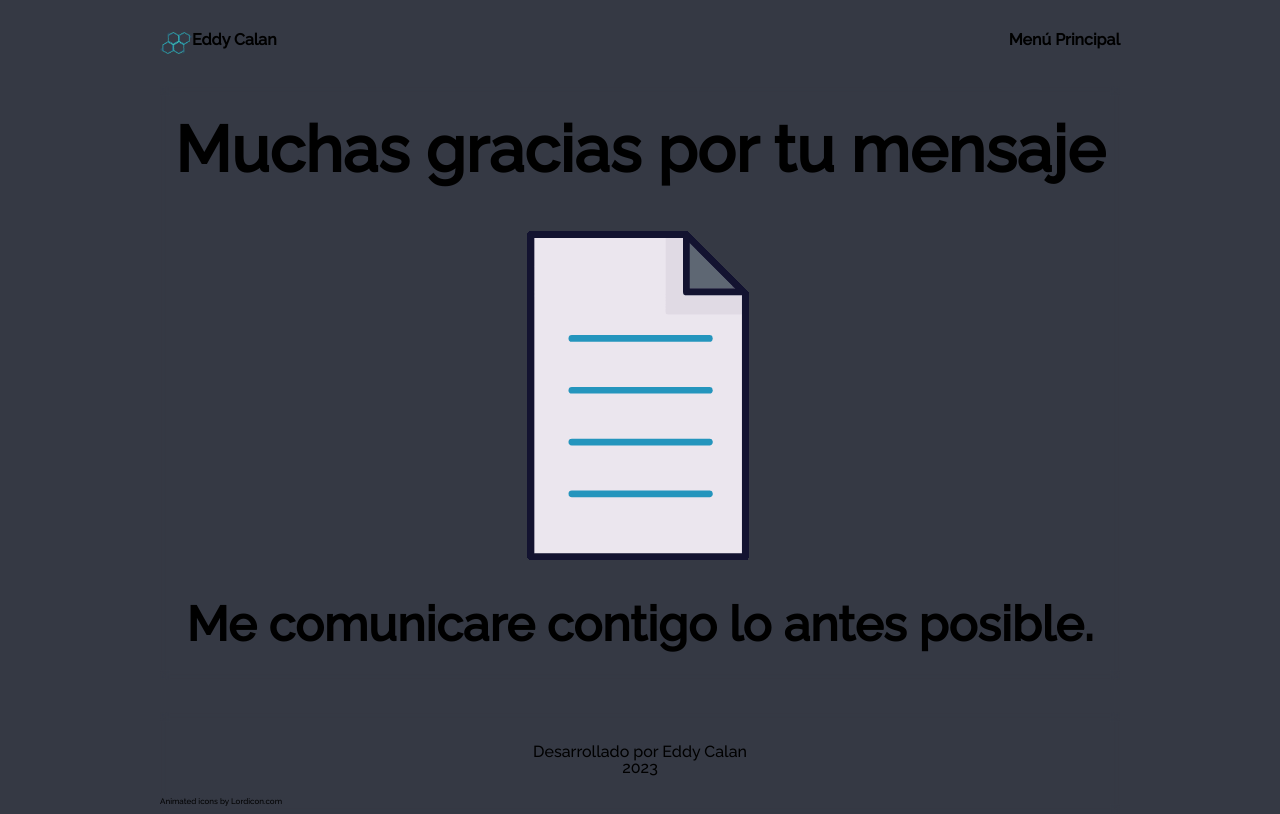
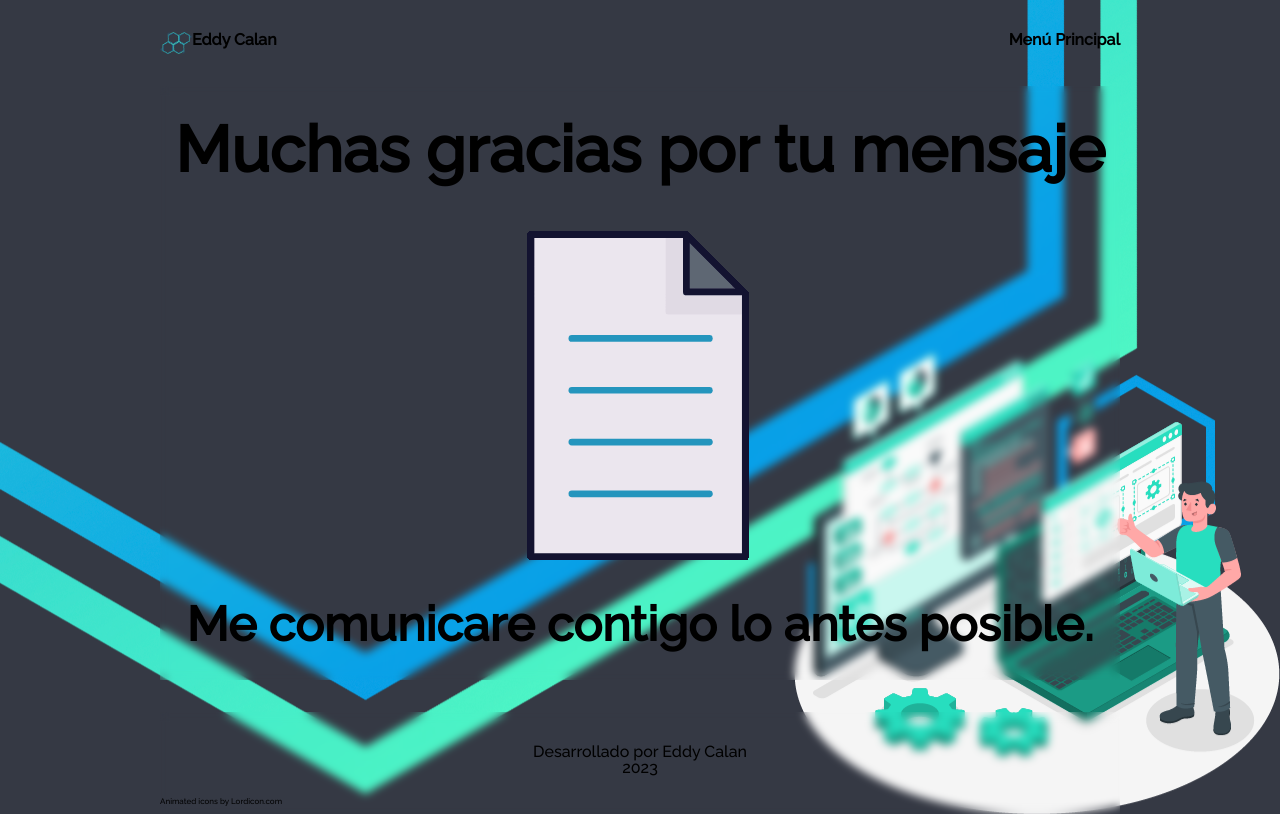
Before and after one commit to ECalan/Portafolio_Eddy_Calan, a plain HTML site: page screens/form.success.html in a window 1280 px wide. Drawn offline with Linux system fonts and the light colour scheme; some icons are missing.

Commit message:
Se modifico la url de las imagenes

```diff
--- a/assets/css/base/base.css
+++ b/assets/css/base/base.css
@@ -2,7 +2,7 @@
 
 body{
     background-color: var(--cor-de-fondo2);
-    background-image: url("assets/img/Background_programador.png"),url("assets/img/Hexagonal-1.png");
+    background-image: url("https://raw.githubusercontent.com/ECalan/Portafolio_Eddy_Calan/master/assets/img/Background_programador.png"),url("https://raw.githubusercontent.com/ECalan/Portafolio_Eddy_Calan/master/assets/img/Hexagonal-1.png");
     background-position: 100% 100%;
     background-repeat: no-repeat;
     background-attachment: fixed;
```
